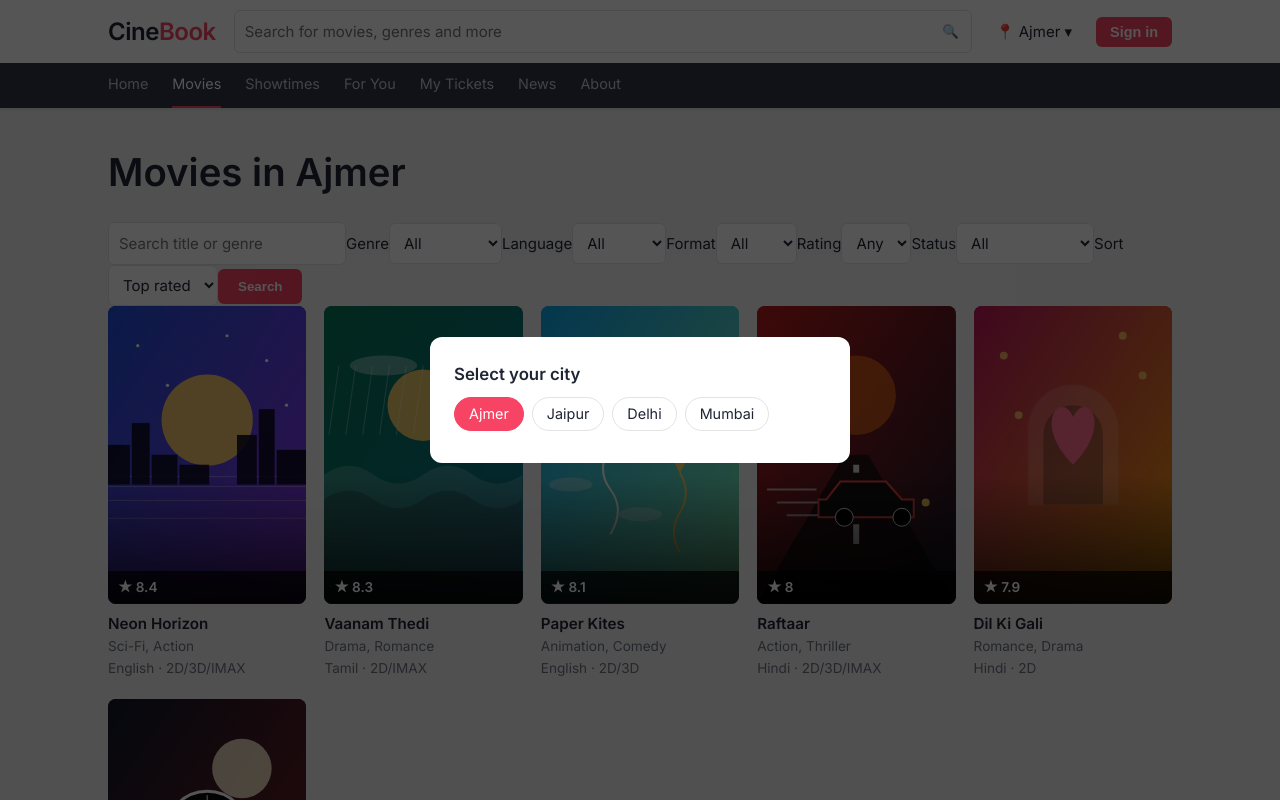
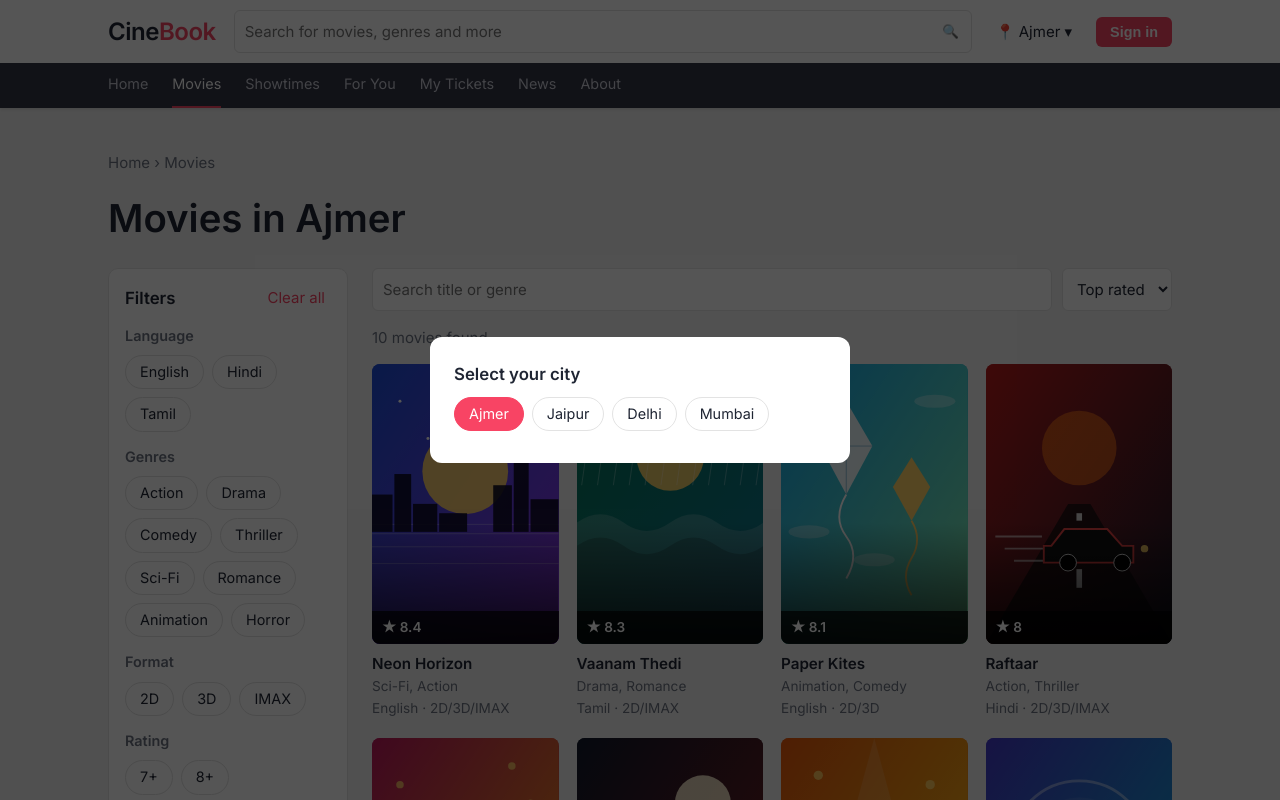
Before and after one commit to Lalitprajapat47/movie-ticket-booking-system, a React (Vite) app: page /movies in a window 1280 px wide. Shown: the top 800 px of the page. Built offline with nearby package versions, Linux system fonts and the light colour scheme.

Commit message:
feat: enhance Listing component with improved filter options and search functionality

```diff
--- a/src/pages/Listing.jsx
+++ b/src/pages/Listing.jsx
@@ -3,10 +3,15 @@ import { useSearchParams } from 'react-router-dom'
 import MovieCard from '../components/MovieCard.jsx'
 import { MOVIES, GENRES, LANGS, FORMATS } from '../data'
 import { useApp } from '../store.jsx'
-const PER = 6
+const PER = 8
+const Group = ({ title, opts, val, on }) => (
+  <div className="fg"><h4>{title}</h4>
+    <div className="chips">{opts.map(o => <button type="button" key={o} className={val === o ? 'chip on' : 'chip'} onClick={() => on(val === o ? '' : o)}>{o}</button>)}</div>
+  </div>)
+const EMPTY = { genre: '', lang: '', fmt: '', rating: 0, status: '' }
 export default function Listing() {
-  const [sp, setSp] = useSearchParams(); const { track, city } = useApp()
-  const [f, setF] = useState({ genre: sp.get('genre') || '', lang: '', fmt: '', rating: 0, status: '' })
+  const [sp] = useSearchParams(); const { track, city } = useApp()
+  const [f, setF] = useState({ ...EMPTY, genre: sp.get('genre') || '' })
   const [q, setQ] = useState(sp.get('q') || ''); const [sort, setSort] = useState('rating'); const [page, setPage] = useState(1)
   useEffect(() => { setQ(sp.get('q') || ''); setF(x => ({ ...x, genre: sp.get('genre') || x.genre })); setPage(1) }, [sp])
   const set = (k, v) => { setF({ ...f, [k]: v }); setPage(1); if (k === 'genre' && v) track('genre', { genre: v }) }
@@ -14,21 +19,31 @@ export default function Listing() {
     m.rating >= f.rating && (!f.status || m.status === f.status) && (!q || (m.title + m.genres.join()).toLowerCase().includes(q.toLowerCase())))
   list = [...list].sort((a, b) => sort === 'title' ? a.title.localeCompare(b.title) : b.rating - a.rating)
   const pages = Math.max(1, Math.ceil(list.length / PER))
-  const Sel = ({ k, label, opts }) => <label>{label}<select value={f[k]} onChange={e => set(k, e.target.value)}><option value="">All</option>{opts.map(o => <option key={o}>{o}</option>)}</select></label>
+  const clear = () => { setF(EMPTY); setQ(''); setPage(1) }
   return (
     <div className="wrap">
+      <p className="dim">Home › Movies</p>
       <h1>Movies in {city}</h1>
-      <form className="filters" onSubmit={e => { e.preventDefault(); if (q.trim()) track('search', { q: q.trim() }); setPage(1) }}>
-        <input value={q} onChange={e => setQ(e.target.value)} placeholder="Search title or genre" aria-label="Search" />
-        <Sel k="genre" label="Genre" opts={GENRES} /><Sel k="lang" label="Language" opts={LANGS} /><Sel k="fmt" label="Format" opts={FORMATS} />
-        <label>Rating<select value={f.rating} onChange={e => set('rating', +e.target.value)}><option value={0}>Any</option><option value={7}>7+</option><option value={8}>8+</option></select></label>
-        <label>Status<select value={f.status} onChange={e => set('status', e.target.value)}><option value="">All</option><option value="now">Now showing</option><option value="upcoming">Upcoming</option></select></label>
-        <label>Sort<select value={sort} onChange={e => setSort(e.target.value)}><option value="rating">Top rated</option><option value="title">A–Z</option></select></label>
-        <button className="btn">Search</button>
-      </form>
-      {list.length ? <div className="grid">{list.slice((page - 1) * PER, page * PER).map(m => <MovieCard key={m.id} m={m} />)}</div>
-        : <p className="empty">No movies match these filters. Clear a filter to see more.</p>}
-      <div className="pager"><button disabled={page <= 1} onClick={() => setPage(page - 1)}>Previous</button><span>Page {page} of {pages}</span><button disabled={page >= pages} onClick={() => setPage(page + 1)}>Next</button></div>
+      <div className="lay">
+        <aside className="side panel">
+          <div className="fh"><h3>Filters</h3><button className="lnk" onClick={clear}>Clear all</button></div>
+          <Group title="Language" opts={LANGS} val={f.lang} on={v => set('lang', v)} />
+          <Group title="Genres" opts={GENRES} val={f.genre} on={v => set('genre', v)} />
+          <Group title="Format" opts={FORMATS} val={f.fmt} on={v => set('fmt', v)} />
+          <Group title="Rating" opts={['7+', '8+']} val={f.rating ? `${f.rating}+` : ''} on={v => set('rating', v ? parseInt(v) : 0)} />
+          <Group title="Release status" opts={['Now showing', 'Upcoming']} val={f.status === 'now' ? 'Now showing' : f.status === 'upcoming' ? 'Upcoming' : ''} on={v => set('status', v === 'Now showing' ? 'now' : v === 'Upcoming' ? 'upcoming' : '')} />
+        </aside>
+        <div>
+          <form className="lbar" onSubmit={e => { e.preventDefault(); if (q.trim()) track('search', { q: q.trim() }); setPage(1) }}>
+            <input value={q} onChange={e => setQ(e.target.value)} placeholder="Search title or genre" aria-label="Search" />
+            <select value={sort} onChange={e => setSort(e.target.value)} aria-label="Sort"><option value="rating">Top rated</option><option value="title">A–Z</option></select>
+          </form>
+          <p className="dim">{list.length} movie{list.length !== 1 && 's'} found</p>
+          {list.length ? <div className="grid">{list.slice((page - 1) * PER, page * PER).map(m => <MovieCard key={m.id} m={m} />)}</div>
+            : <p className="empty">No movies match these filters. Click “Clear all” to see every movie.</p>}
+          <div className="pager"><button disabled={page <= 1} onClick={() => setPage(page - 1)}>Previous</button><span>Page {page} of {pages}</span><button disabled={page >= pages} onClick={() => setPage(page + 1)}>Next</button></div>
+        </div>
+      </div>
     </div>
   )
 }
```
